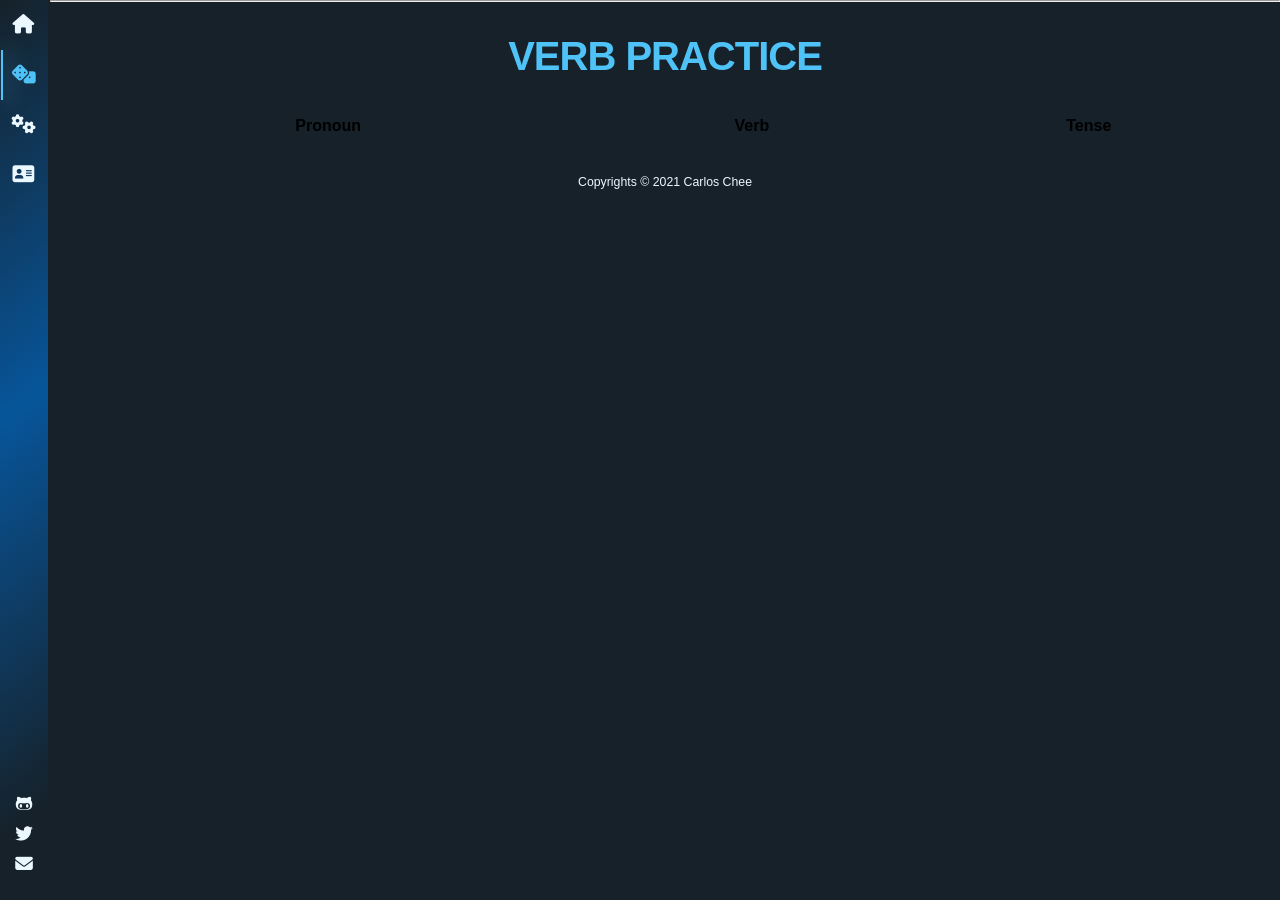
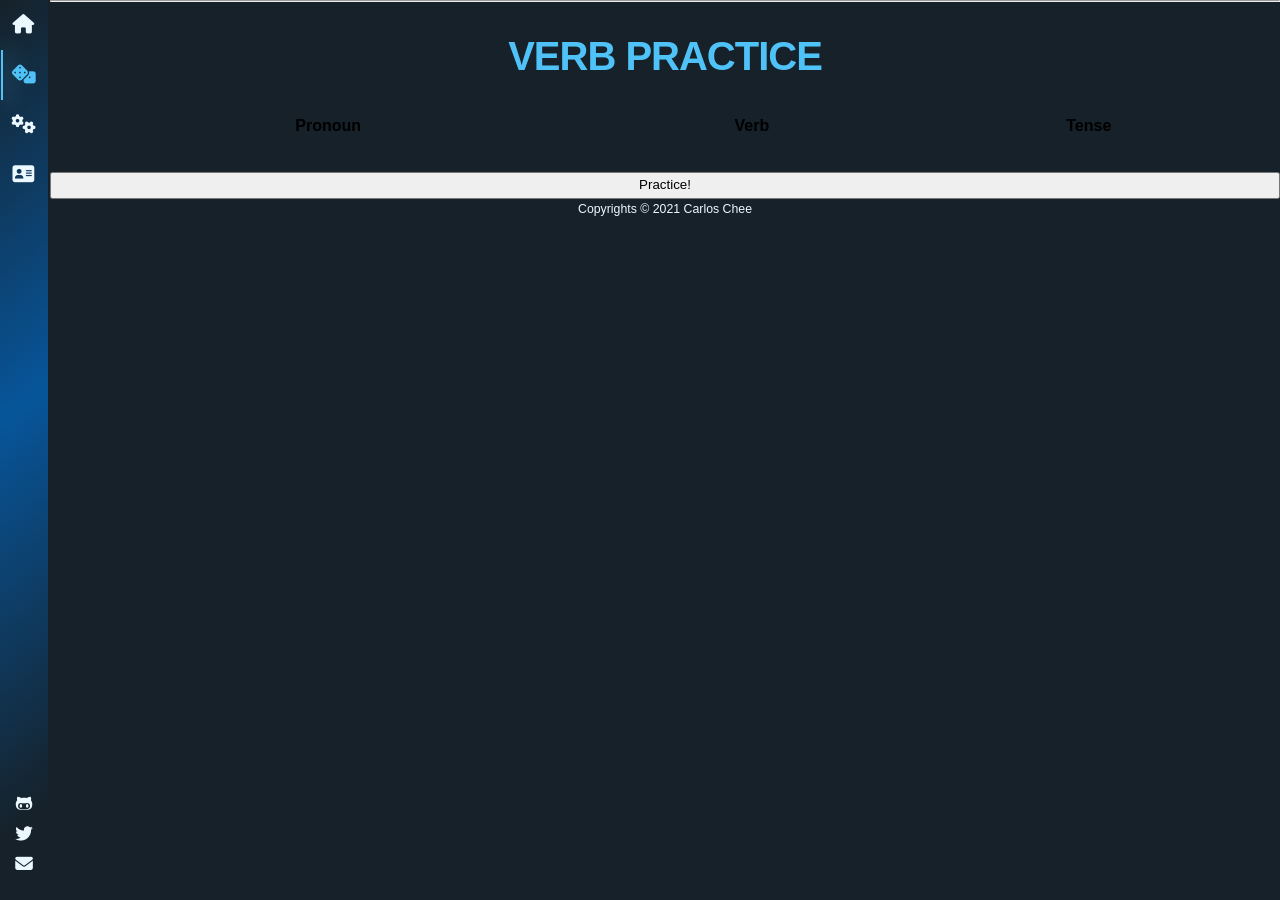
Before and after one commit to camachevaz/ESL, a Jekyll site: the page built from pages/verbs.html, in a window 1280 px wide. Built offline with Jekyll 4.4.1, drawn with Linux system fonts in a browser that asks for light colours; nearby versions of some CDN libraries; some web fonts are replaced.

Commit message:
Update verbs.html

```diff
--- a/pages/verbs.html
+++ b/pages/verbs.html
@@ -7,7 +7,7 @@ category: category-1
 <hr>
 <h1>Verb practice</h1>
 
-<table>
+<table id="verbs">
     <thead>
         <tr>
             <th>Pronoun</th>
@@ -29,6 +29,8 @@ category: category-1
     </tbody>
 </table>
 
+<button onclick="getPractice()">Practice!</button>
+
 <script>
     function getPractice(){
         const songs = ["song1", "song2", "song3", "song4", "song5", "song6"];
```
